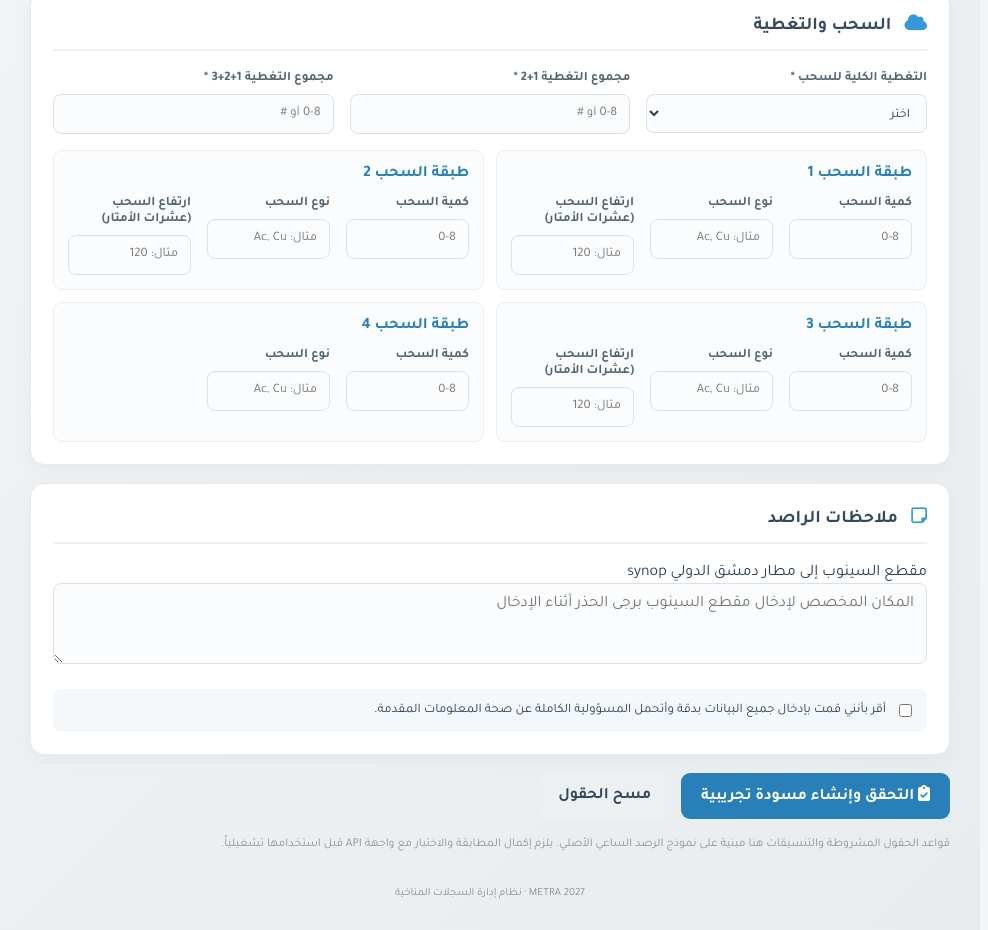
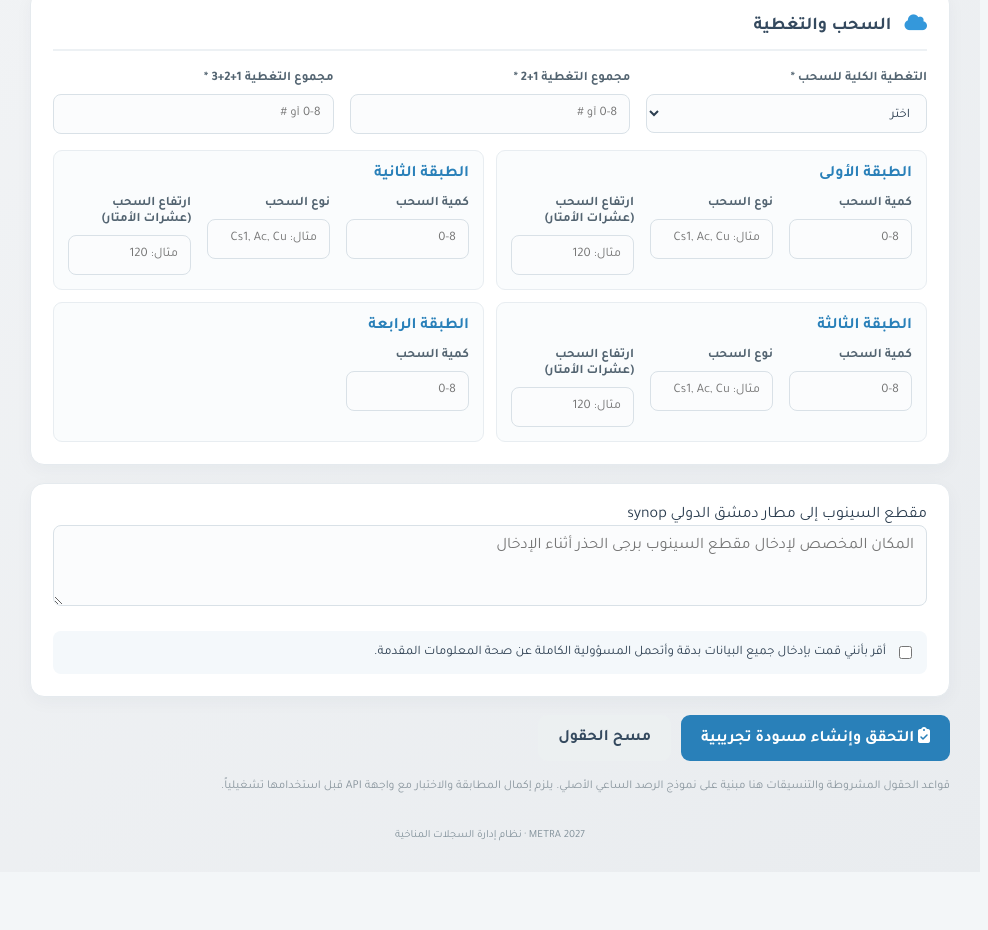
Before and after one commit to gfa437926-tech/metra2027, an Angular app in the folder angular-app/: page /reports/hourly in a window 1280 px wide. Shown: the part 1783-2713 px from the top of the page, without its empty margins (0-988 px from the left). After the commit the page ends 2655 px from the top, so only its background shows below. Built offline with nearby package versions, Linux system fonts and the light colour scheme.

Commit message:
Match hourly cloud layer fields to original form

```diff
--- a/angular-app/src/app/features/reports/hourly-reports.component.ts
+++ b/angular-app/src/app/features/reports/hourly-reports.component.ts
@@ -99,9 +99,9 @@ interface HourlyPreview {
           </div>
           <div class="cloud-grid">
             @for (n of cloudLayers; track n) {
-              <div class="cloud-layer"><strong>طبقة السحب {{ n }}</strong><div class="grid">
+              <div class="cloud-layer"><strong>{{ cloudLayerTitle(n) }}</strong><div class="grid">
                 <label>كمية السحب<input [name]="'cloud' + n + 'Amount'" maxlength="1" placeholder="0-8" (blur)="formatField($event)"></label>
-                <label>نوع السحب<input [name]="'cloud' + n + 'Type'" maxlength="50" placeholder="مثال: Ac, Cu" (blur)="formatField($event)"></label>
+                <label *ngIf="n !== 4">نوع السحب<input [name]="'cloud' + n + 'Type'" maxlength="50" placeholder="مثال: Cs1, Ac, Cu" (blur)="formatField($event)"></label>
                 <label *ngIf="n !== 4">ارتفاع السحب (عشرات الأمتار)<input [name]="'cloud' + n + 'Height'" maxlength="3" placeholder="مثال: 120" (blur)="formatField($event)"></label>
               </div></div>
             }
@@ -109,7 +109,6 @@ interface HourlyPreview {
         </section>
 
         <section class="panel">
-          <h2><i class="fa-regular fa-note-sticky"></i> ملاحظات الراصد</h2>
           <label>مقطع السينوب إلى مطار دمشق الدولي synop<textarea name="observerNotes" rows="3" placeholder="المكان المخصص لإدخال مقطع السينوب برجى الحذر أثناء الإدخال "></textarea></label>
           <label class="agreement"><input type="checkbox" name="responsibilityAgreement" required> أقر بأنني قمت بإدخال جميع البيانات بدقة وأتحمل المسؤولية الكاملة عن صحة المعلومات المقدمة.</label>
         </section>
@@ -153,6 +152,10 @@ export class HourlyReportsComponent {
 
   get isPrecipitationHour(): boolean {
     return ['00','06','12','18'].includes(this.selectedHour);
+  }
+
+  cloudLayerTitle(layer: number): string {
+    return ['الطبقة الأولى', 'الطبقة الثانية', 'الطبقة الثالثة', 'الطبقة الرابعة'][layer - 1] ?? '';
   }
 
   setHour(value: string): void {
```
